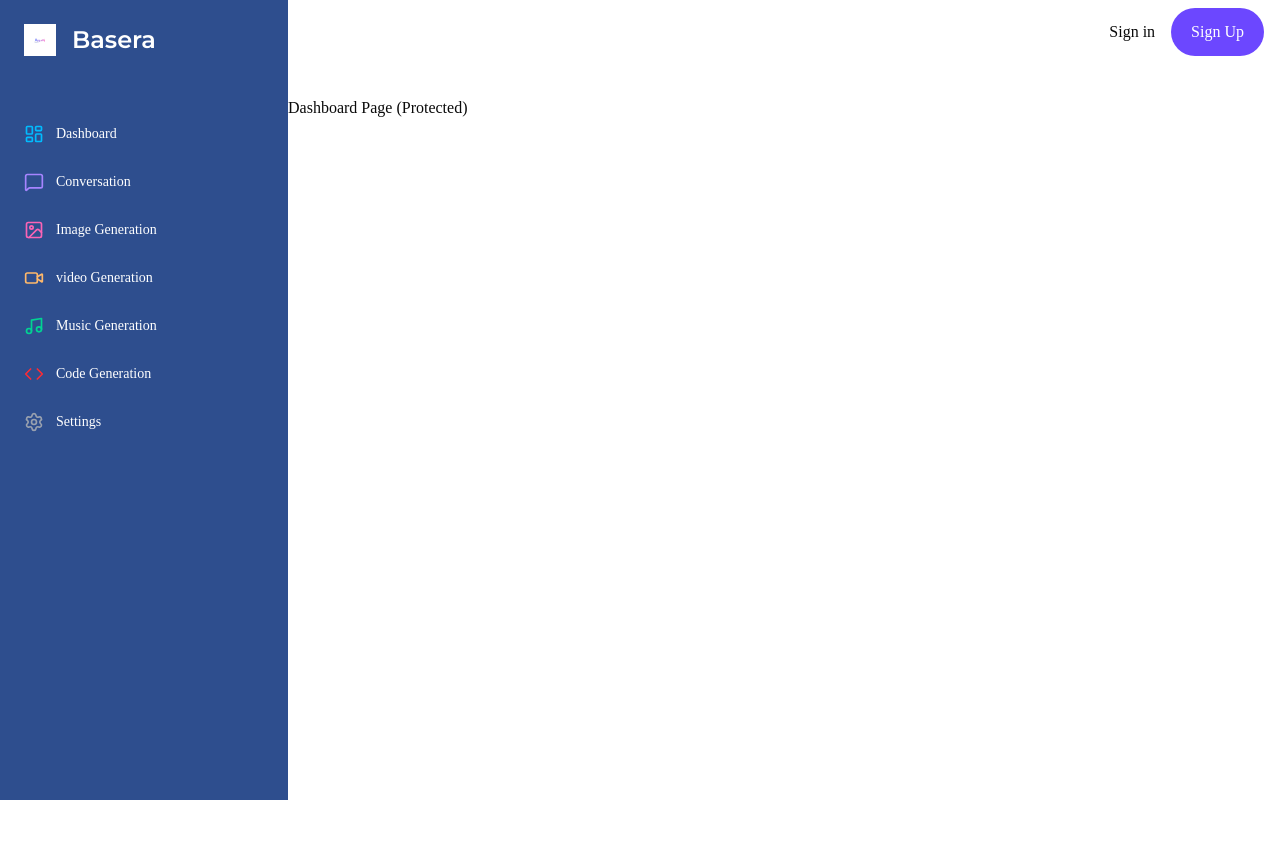
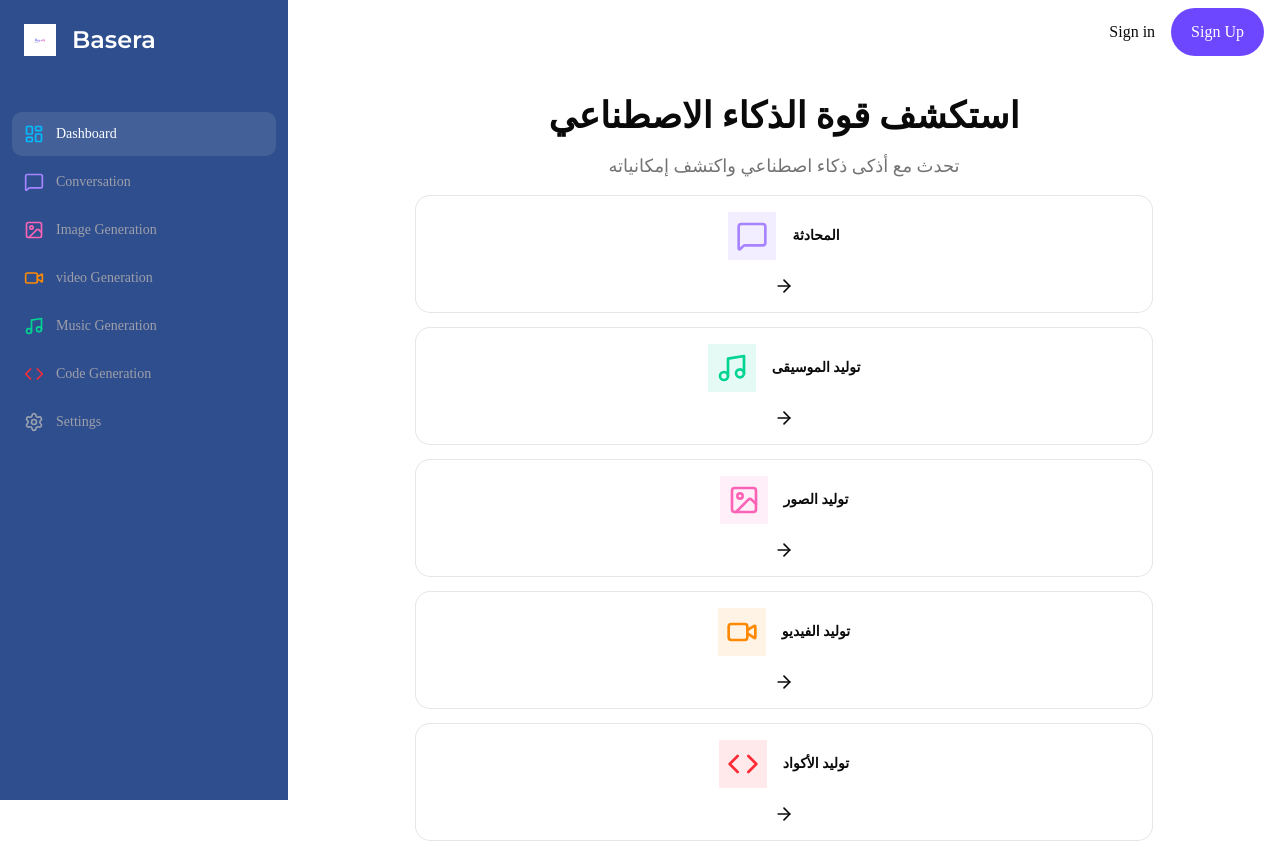
Before and after one commit to Lamaalzahr/Basera, a Next.js app: page /dashboard in a window 1280 px wide. Built offline with nearby package versions, Linux system fonts and the light colour scheme; no server answers.

Commit message:
أضفت Sidebar + أزرار وكروت الصفحة الرئيسية

```diff
--- a/app/(dashboard)/(routes)/dashboard/page.tsx
+++ b/app/(dashboard)/(routes)/dashboard/page.tsx
@@ -1,8 +1,91 @@
+"use client";
+import { Card } from "@/components/ui/card";
+import { ArrowRight,
+MessageSquare,
+Music,
+ImageIcon,
+VideoIcon,
+Code
+} from "lucide-react";
+import { cn } from "@/lib/utils";
+import { useRouter } from "next/navigation";
+
+const tools = [
+{
+label: "المحادثة",
+icon: MessageSquare,
+color: "text-violet-400",
+bgColor: "bg-violet-400/15",
+href: "/conversaion"
+},
+{
+label:"توليد الموسيقى",
+icon: Music,
+color: "text-emerald-400",
+bgColor: "bg-emerald-400/10",
+href: "/music"
+},
+{
+label:"توليد الصور",
+icon:ImageIcon,
+color:"text-pink-400",
+bgColor: "bg-pink-400/10",
+href: "/image"
+},
+{
+label:"توليد الفيديو",
+icon: VideoIcon,
+href: "/video",
+color:"text-orange-400",
+bgColor: "bg-orange-400/10",
+},
+{
+label:"توليد الأكواد",
+icon: Code,
+href: "/Code",
+color:"text-red-500",
+bgColor: "bg-red-500/10",
+
+},
+
+]
+
 const DashboardPage = () => {
+const router = useRouter();
+
 return (
+<div>
+<div className="mb-8 space-y-4">
+<h2 className="text-2xl md:text-4xl font-bold text-center">
+استكشف قوة الذكاء الاصطناعي
+</h2>
+<p className="text-muted-foreground font-light text-sm md:text-lg text-center">
+تحدث مع أذكى ذكاء اصطناعي واكتشف إمكانياته
+</p>
 
-<div>
-<p> Dashboard Page (Protected) </p>
+<div className="px-4 md:px-20 lg:px-32 space-y-4">
+{tools.map((tool) =>(
+<Card
+onClick={() => router.push(tool.href)}
+key={tool.href}
+className="p-4 border-black/5
+flex items-center justify-between
+hover:shadow-md transtion cursor-pointer">
+
+<div className="flex items-center gap-x-4">
+<div className={cn("p-2 w-fit ronded-md", tool.bgColor)}>
+<tool.icon className={cn("w-8 h-8", tool.color)} />
+</div>
+<div className="font-semibold">
+{tool.label}
+</div>
+</div>
+
+<ArrowRight className="w-5 h-5" />
+</Card>
+))}
+</div>
+</div>
 </div>
 
 )
--- a/app/(dashboard)/layout.tsx
+++ b/app/(dashboard)/layout.tsx
@@ -14,7 +14,7 @@
 <div className="hidden h-full md:flex md:w-72
 md:flex-col md:fixed md:inset-y-0 z-[80]
 bg-[#7552ff]">
-<Sidebar />
+<Sidebar/>
 </div>
 
 <main className="md:pl-72">
--- a/components/mobile-sidebar.tsx
+++ b/components/mobile-sidebar.tsx
@@ -3,8 +3,20 @@
 import { Button } from "@/components/ui/button";
 import { Sheet, SheetContent, SheetTrigger } from "@/components/ui/sheet";
 import Sidebar from "@/components/sidebar";
+import { useEffect, useState } from "react";
 
 const MobileSidebar = () => {
+
+// في حال طلع لي ايرور في الموقع عشان الترطيب
+const [isMounted, setIsmounted] = useState(false);
+useEffect(() =>{
+setIsmounted
+}, []);
+if (!isMounted){
+return null;
+}
+//
+
 return(
 <Sheet>
 <SheetTrigger>
@@ -13,7 +25,7 @@
 <Menu/>
 </Button>
 </SheetTrigger>
-<SheetContent side="left" className="p-8">
+<SheetContent side="left" className="p-8 bg-[#2e4e8e]">
 <Sidebar/>
 </SheetContent>
 </Sheet>
--- a/components/sidebar.tsx
+++ b/components/sidebar.tsx
@@ -12,6 +12,7 @@
 Code,
 Settings
 } from "lucide-react";
+import { usePathname } from "next/navigation";
 
 const montserrat= Montserrat({
 weight: "600",
@@ -41,7 +42,7 @@
 label:"video Generation",
 icon: VideoIcon,
 href: "/video",
-color:"text-orange-300",
+color:"text-orange-400",
 },
 {
 label:"Music Generation",
@@ -64,6 +65,7 @@
 ];
 
 const Sidebar = () => {
+const pathname = usePathname()
 return (
 <div className="space-y-4 py-4 flex-col h-full text-white
 bg-[#2e4e8e]">
@@ -82,16 +84,19 @@
 </Link>
 
 <div className="space-y-1">
-{routes.map ((route) => (
+{routes.map((route) => (
 <Link
 href={route.href}
 key={route.href}
-className="text-sm group flex p-3 wfull
-justify-start font-medium cursor-pointer
-hover:text-white hover:bg-white/10 rounded-lg transition">
+className={cn(
+"text-sm group flex p-3 w-full justify-start font-medium cursor-pointer hover:text-white hover:bg-white/10 rounded-lg transition",
+pathname === route.href ? "text-white bg-white/10":
+"text-zinc-400"
+)}
+>
 <div className="flex items-center flex-1">
-<route.icon className={cn("h-5 w-5 mr-3", route.
-color)} />
+
+<route.icon className={cn("h-5 w-5 mr-3", route.color)} />
 {route.label}
 </div>
 </Link>
--- /dev/null
+++ b/components/ui/card.tsx
@@ -0,0 +1,103 @@
+import * as React from "react"
+
+import { cn } from "@/lib/utils"
+
+function Card({
+  className,
+  size = "default",
+  ...props
+}: React.ComponentProps<"div"> & { size?: "default" | "sm" }) {
+  return (
+    <div
+      data-slot="card"
+      data-size={size}
+      className={cn(
+        "group/card flex flex-col gap-4 overflow-hidden rounded-xl bg-card py-4 text-sm text-card-foreground ring-1 ring-foreground/10 has-data-[slot=card-footer]:pb-0 has-[>img:first-child]:pt-0 data-[size=sm]:gap-3 data-[size=sm]:py-3 data-[size=sm]:has-data-[slot=card-footer]:pb-0 *:[img:first-child]:rounded-t-xl *:[img:last-child]:rounded-b-xl",
+        className
+      )}
+      {...props}
+    />
+  )
+}
+
+function CardHeader({ className, ...props }: React.ComponentProps<"div">) {
+  return (
+    <div
+      data-slot="card-header"
+      className={cn(
+        "group/card-header @container/card-header grid auto-rows-min items-start gap-1 rounded-t-xl px-4 group-data-[size=sm]/card:px-3 has-data-[slot=card-action]:grid-cols-[1fr_auto] has-data-[slot=card-description]:grid-rows-[auto_auto] [.border-b]:pb-4 group-data-[size=sm]/card:[.border-b]:pb-3",
+        className
+      )}
+      {...props}
+    />
+  )
+}
+
+function CardTitle({ className, ...props }: React.ComponentProps<"div">) {
+  return (
+    <div
+      data-slot="card-title"
+      className={cn(
+        "text-base leading-snug font-medium group-data-[size=sm]/card:text-sm",
+        className
+      )}
+      {...props}
+    />
+  )
+}
+
+function CardDescription({ className, ...props }: React.ComponentProps<"div">) {
+  return (
+    <div
+      data-slot="card-description"
+      className={cn("text-sm text-muted-foreground", className)}
+      {...props}
+    />
+  )
+}
+
+function CardAction({ className, ...props }: React.ComponentProps<"div">) {
+  return (
+    <div
+      data-slot="card-action"
+      className={cn(
+        "col-start-2 row-span-2 row-start-1 self-start justify-self-end",
+        className
+      )}
+      {...props}
+    />
+  )
+}
+
+function CardContent({ className, ...props }: React.ComponentProps<"div">) {
+  return (
+    <div
+      data-slot="card-content"
+      className={cn("px-4 group-data-[size=sm]/card:px-3", className)}
+      {...props}
+    />
+  )
+}
+
+function CardFooter({ className, ...props }: React.ComponentProps<"div">) {
+  return (
+    <div
+      data-slot="card-footer"
+      className={cn(
+        "flex items-center rounded-b-xl border-t bg-muted/50 p-4 group-data-[size=sm]/card:p-3",
+        className
+      )}
+      {...props}
+    />
+  )
+}
+
+export {
+  Card,
+  CardHeader,
+  CardFooter,
+  CardTitle,
+  CardAction,
+  CardDescription,
+  CardContent,
+}
```
Also changed, not shown: app/layout.tsx (+0 -38 lines).
